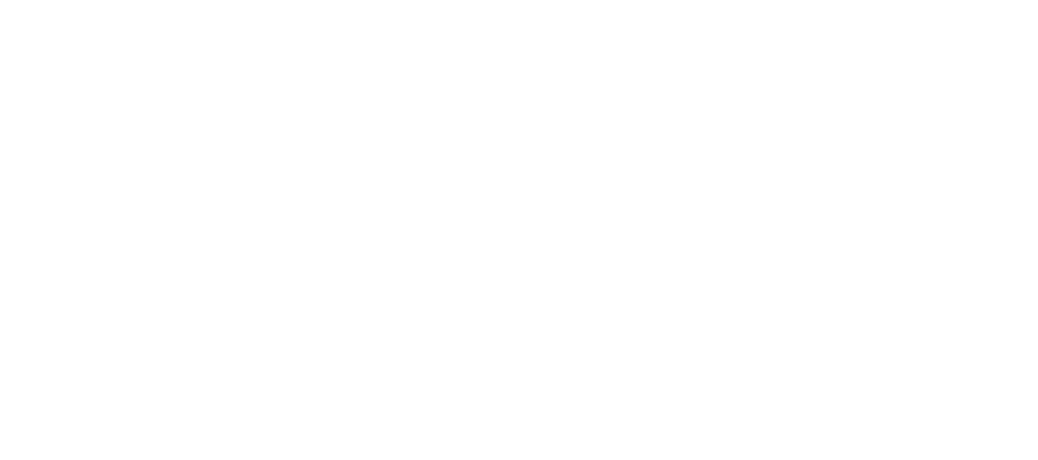
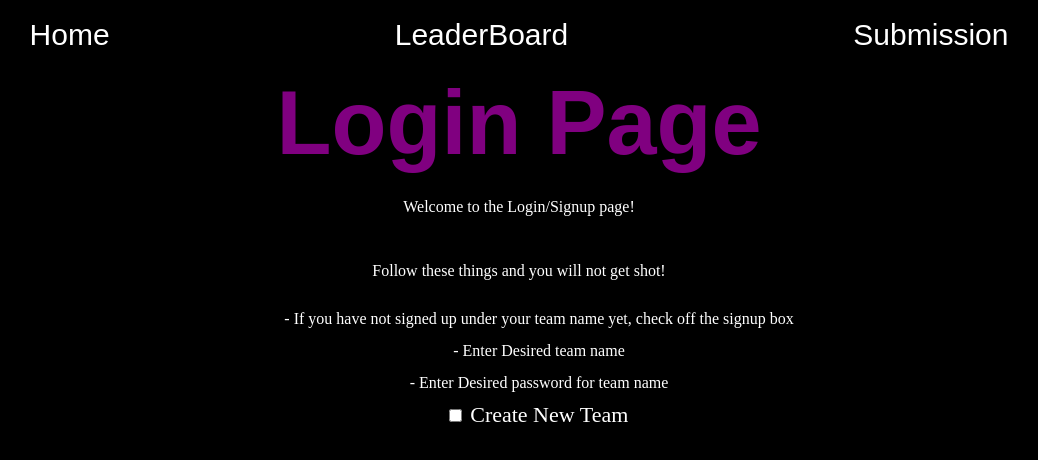
Before and after one commit to AndreiFabon/CHADS-ctf-hackathon-website, a plain HTML site: page frontend/login.html in a window 1280 px wide. Shown: the whole page, without its empty margins (121-1159 px from the left). Drawn offline with Linux system fonts and the light colour scheme.

Commit message:
added a button

```diff
--- a/frontend/login.html
+++ b/frontend/login.html
@@ -0,0 +1,39 @@
+<!DOCTYPE html>
+<html>
+    <head>
+        <title>Login</title>
+        <link rel="stylesheet" type="text/css" href="templates/style.css">
+    </head>
+
+    <body>
+        <ul class="NavBar">
+            <li><a href="index.html">Home</a></li>
+            <li><a href="leaderboard.html">LeaderBoard</a></li>
+            <li><a href="submit.html">Submission</a></li>
+        </ul>
+
+        <h1>Login Page</h1>
+
+        <div class="box-2">
+            <p>
+                Welcome to the Login/Signup page!
+                <br><br>
+                Follow these things and you will not get shot!
+                <ul>
+                    <li> - If you have not signed up under your team name yet, check off the signup box </li>
+                    <li> - Enter Desired team name </li>
+                    <li> - Enter Desired password for team name </li>
+                </ul>
+
+                <label class="box">
+                    <input type="checkbox" name="new_team"> Create New Team
+                </label>
+
+
+
+            </p>
+        </div>
+
+    </body>
+
+</html>
--- a/frontend/templates/style.css
+++ b/frontend/templates/style.css
@@ -20,6 +20,9 @@ h2{
 }
 
 .box-1 p {
+    width: 500px;
+    margin: 0 auto; /*% will make it adjust both number is it's location*/
+    text-align: center;
     color:white;
     line-height: 2.0em; /*em is a unit can be pixels to seperte*/
 }
@@ -56,5 +59,36 @@ h2{
 }
 
 .NavBar a:hover {
-    color: red; /* Changes color on hover */
+    color: purple; /* Changes color on hover */
 }
+
+/* Anything below is for login html*/
+.box-2 {
+    margin: 0 auto; /*% will make it adjust both number is it's location*/
+    text-align: center;
+    color:white;
+    line-height: 2.0em; /*em is a unit can be pixels to seperte*/
+}
+
+.box-2 ul {
+    margin: 0 auto; /*% will make it adjust both number is it's location*/
+    text-align: center;
+    color:white;
+    line-height: 2.0em; /*em is a unit can be pixels to seperte*/
+    list-style: none;
+
+}
+
+.box {
+    color: white;
+    display: block;
+    position: relative;
+    padding-left: 35px;
+    margin-bottom: 12px;
+    cursor: pointer;
+    font-size: 22px;
+    -webkit-user-select: none;
+    -moz-user-select: none;
+    -ms-user-select: none;
+    user-select: none;
+  }
```
